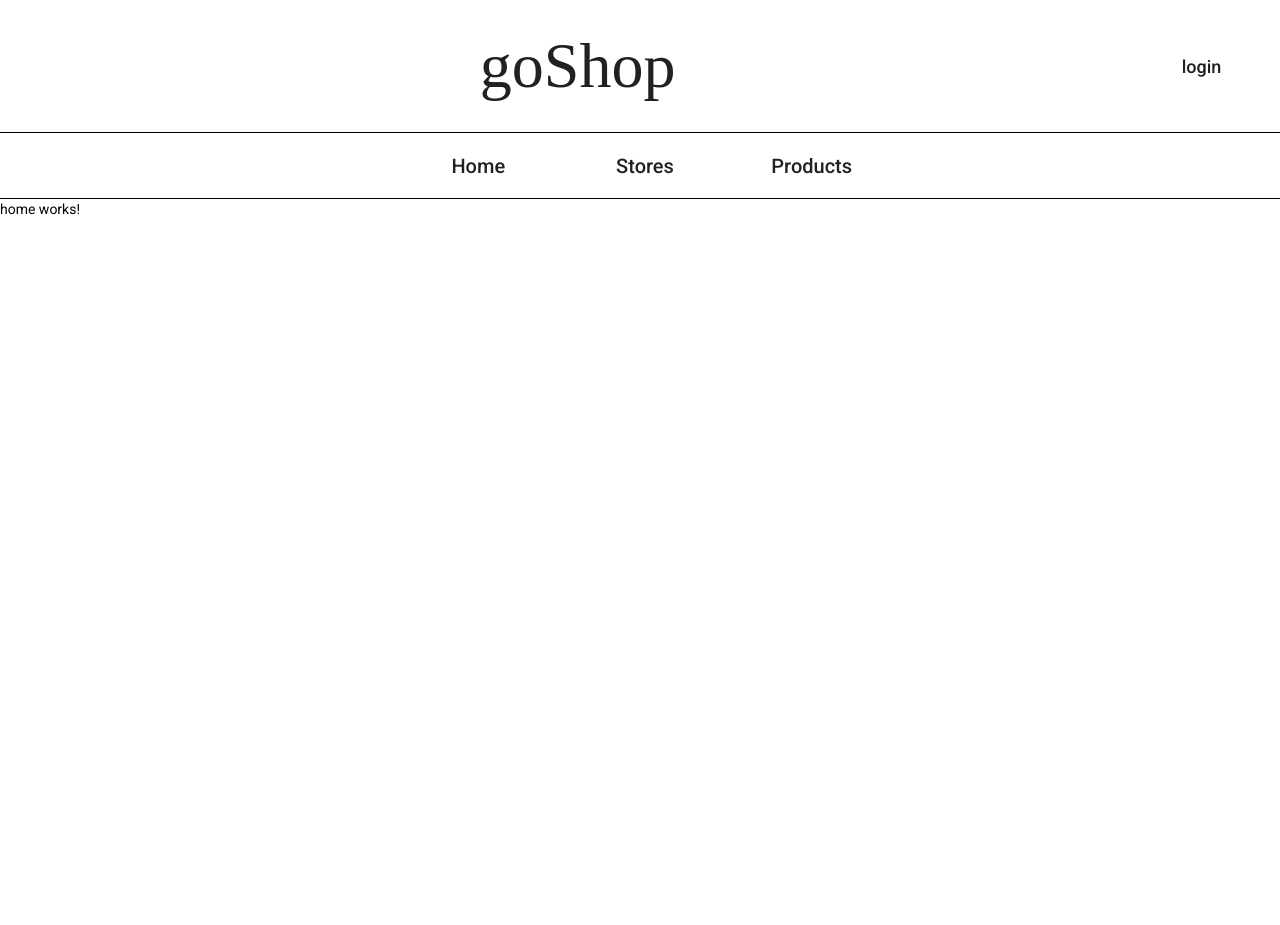
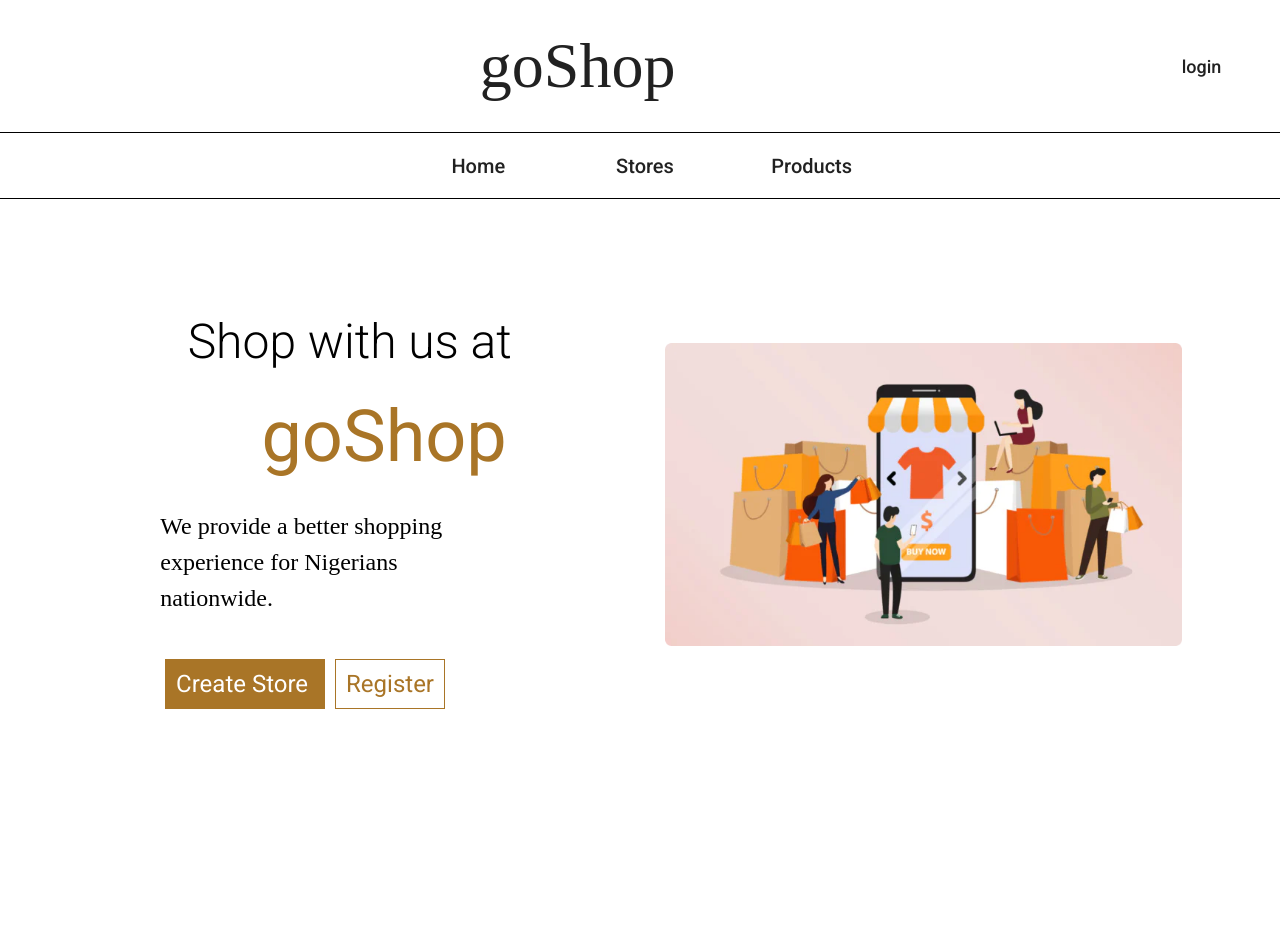
Before and after one commit to gads-web-ecom-20/web-Ecom20-goShop, an Angular app: page / in a window 1280 px wide. Shown: the top 925 px of the page. Before the commit the page ends 800 px from the top, so only its background shows below. Built offline with nearby package versions, Linux system fonts and the light colour scheme.

Commit message:
add design for first part of home page

```diff
--- a/src/app/home/home.component.css
+++ b/src/app/home/home.component.css
@@ -0,0 +1,105 @@
+.shop-intro {
+    font-style: normal;
+    font-weight: 300;
+    font-size: xxx-large;
+    line-height: 90px;
+    text-align: right;
+}
+
+.sub-title {
+    font-weight: normal;
+    font-size: 72px;
+    line-height: 90px;
+    color: #A97527;
+    text-align: right;
+    padding: 5px;
+}
+.shop-with-us-img {
+    width: 100%;
+}
+
+.first-part {
+    min-width:90%;
+    min-height: 100%;
+}
+
+.top-part {
+    display: flex;
+    flex-direction: column;
+    padding: 4%;
+    align-items: center;
+    justify-content: center;
+}
+
+@media only screen and (min-width: 768px) {
+    .top-part {
+        flex-direction: row;
+    }
+}
+
+.col {
+    display: inline-block;
+    width: 50%;
+    vertical-align: text-top;
+    min-width: 324px;
+    margin: 4%;
+}
+
+.intro-col {
+    padding-right: 5%;
+    width: 40%;
+}
+
+.description {
+    font-family: 'Poppins';
+    font-style: normal;
+    font-weight: 300;
+    font-size: 24px;
+    line-height: 36px;
+    width: 80%;
+    padding-left: 15%;
+    padding-top: 5%;
+    padding-bottom: 5%;
+}
+
+.button-wrapper {
+    text-align: center;
+    margin-top: 9%;
+}
+
+.button {
+    padding: 10px;
+    border: 1px solid #A97527;
+    font-size: x-large;
+    color: #A97527;
+    margin: 5px;
+}
+
+.filled-btn {
+    color: #fff;
+    background-color: #A97527;
+}
+
+.arrow-row {
+    padding: 20px;
+    text-align: center;
+    line-height: 5;
+    font-size: larger;
+}
+
+.arrow-row .icon {
+    line-height: 4;
+    font-size: 36px;
+}
+
+.vendor-question {
+    font-family: 'Source Serif Pro';
+    font-style: normal;
+    font-weight: normal;
+    font-size: 36px;
+    line-height: 45px;
+    display: block;
+    align-items: center;
+    text-align: center;
+    color: #000;
+}
--- a/src/app/home/home.component.html
+++ b/src/app/home/home.component.html
@@ -1 +1,36 @@
-<p>home works!</p>
+<div class="home-content" cols="1" >
+    <div>
+        <div class="first-part">
+            <div class="top-part">
+                <div class="col intro-col ">
+                    <div class="shop-intro">
+                        Shop with us at
+                    </div>
+                    <div class="sub-title">
+                        goShop
+                    </div>
+                    <div class="description">
+                        We provide a better shopping experience for Nigerians nationwide.
+                    </div>
+                    <div class="button-wrapper">
+                        <span class="button filled-btn">Create Store </span>
+                        <span class="button">Register</span>
+                    </div>
+                </div>
+
+                <div class="col">
+                    <img src="assets/imgs/shopWithUs.png" class="shop-with-us-img" alt="">
+                </div>
+            </div>
+
+            <div class="arrow-row ">
+                <mat-icon  class="icon" aria-hidden="false" aria-label="keyboard arrow down">keyboard_arrow_down</mat-icon>
+            </div>
+
+            <div class="vendor-question">
+                Are you a Vendor looking for how to sell your products?
+            </div>
+        </div>
+    </div>
+
+</div>
```
Also changed, not shown: src/assets/imgs/shopWithUs.png (added).
